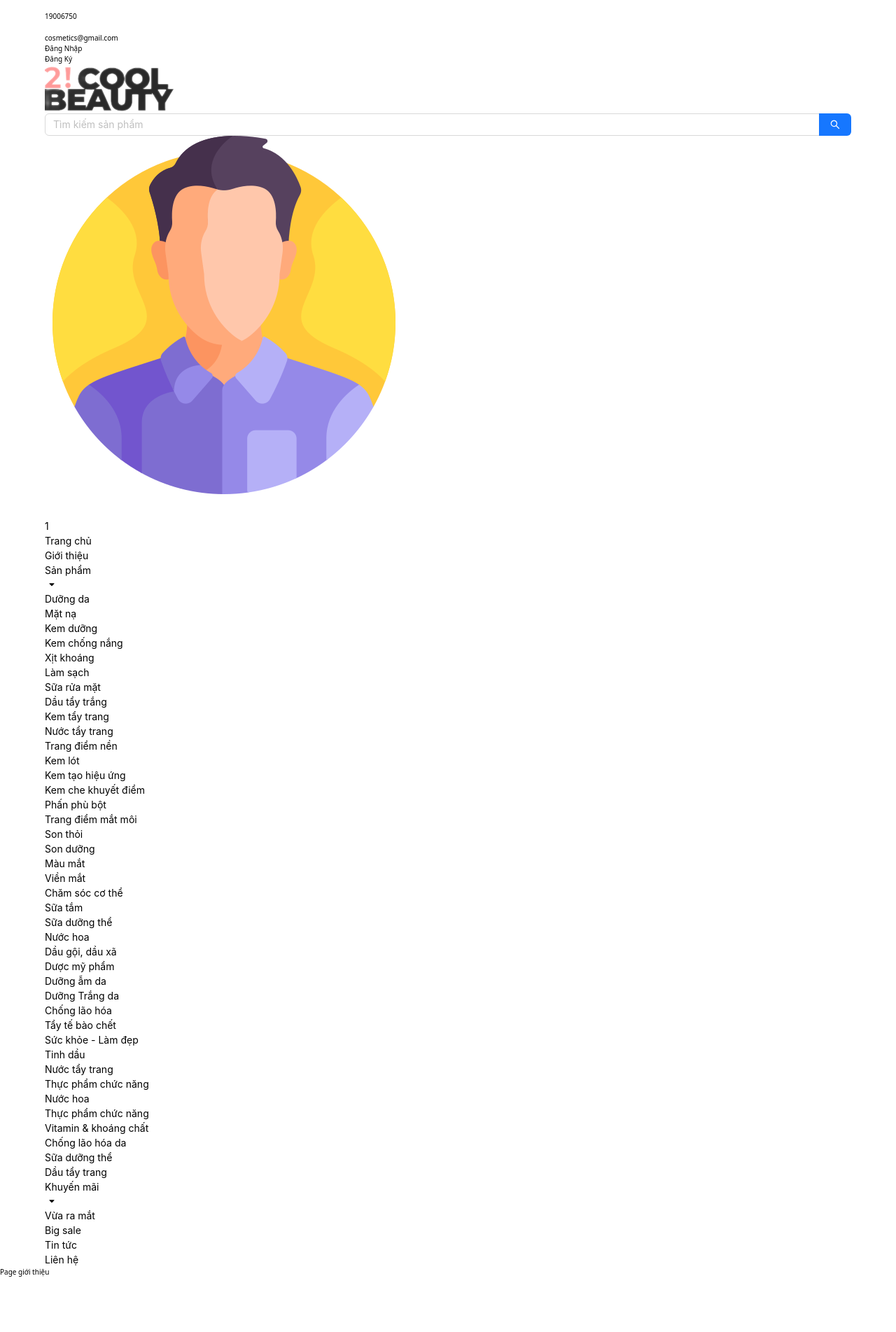
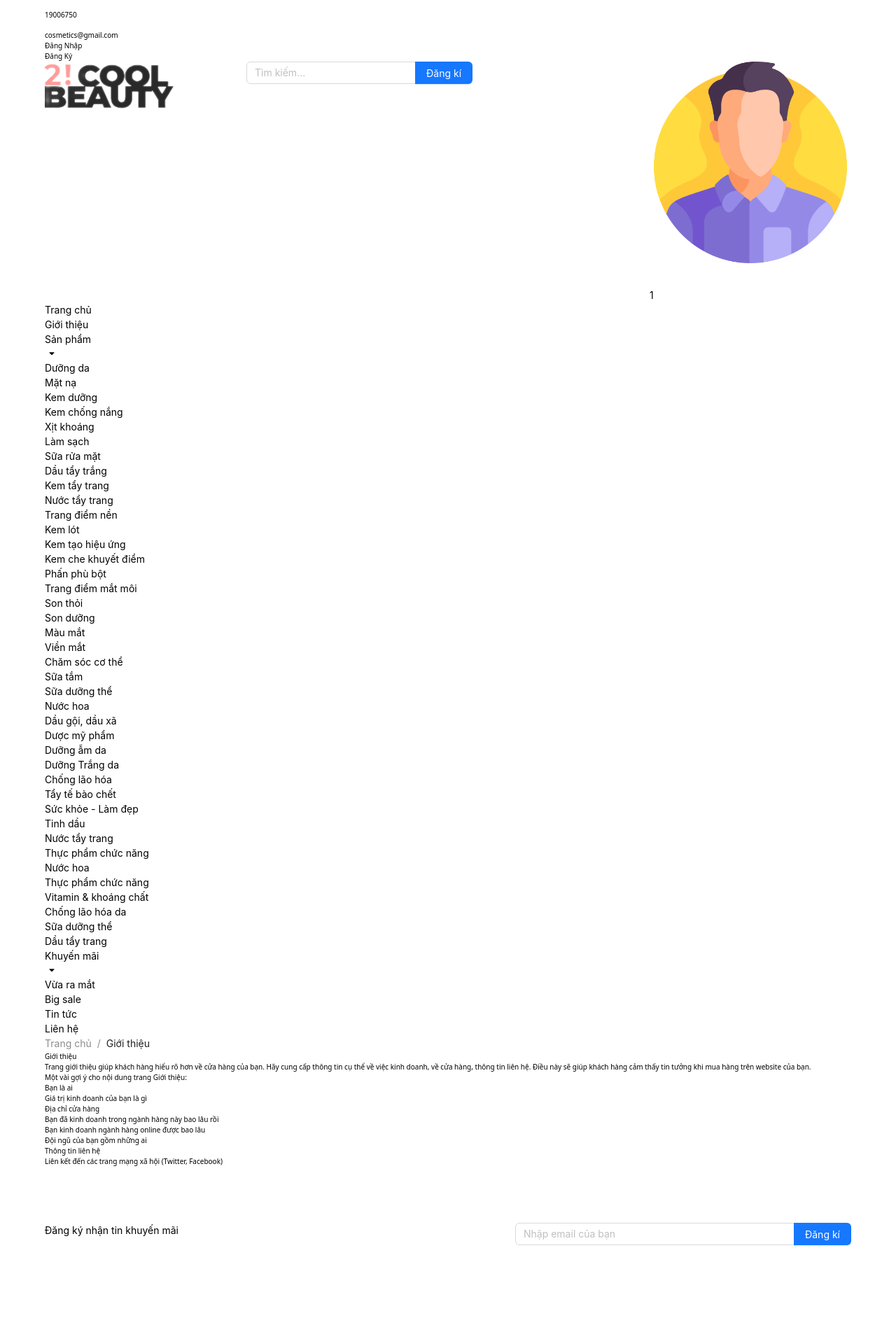
Before and after one commit to truongleminhnghia/FE-cosmetics-project, a React (Vite) app: page /gioi-thieu in a window 1280 px wide. Shown: the top 1903 px of the page at 70% size. Built offline with nearby package versions, Linux system fonts and the light colour scheme; some icons are missing.

Commit message:
add breadcrum, intro

```diff
--- a/src/assets/css/main.css
+++ b/src/assets/css/main.css
@@ -11,7 +11,7 @@
 
 html {
     font-size: 62.5%;
-    /* Tương đương 10px */
+    /* Tương đương 16px */
 }
 
 .hover-ff9897:hover {
--- /dev/null
+++ b/src/components/navigations/Breadcrumb/BreadcrumbComponent.jsx
@@ -0,0 +1,13 @@
+import React from 'react'
+import { Breadcrumb } from 'antd';
+const BreadcrumbComponent = (props) => {
+  const { items } = props;
+
+  return (
+    <Breadcrumb className='text-[12px] my-[8px]'
+      items={items}
+    />
+  )
+}
+
+export default BreadcrumbComponent
--- a/src/components/ui/Header1.jsx
+++ b/src/components/ui/Header1.jsx
@@ -1,33 +1,49 @@
-import { Row } from 'antd'
+import { Col, Row } from 'antd'
 import React from 'react'
 import Logo from '../../assets/images/logo/logo_v1.png';
 import Avatar from '../../assets/images/images/avatar-default-man.png';
-import { Input, Space } from 'antd';
+// import { Input, Space } from 'antd';
 import { Icon } from '@iconify/react/dist/iconify.js';
+import { Link } from 'react-router-dom';
+import { Button, Input, Space } from 'antd';
 const { Search } = Input;
 const Header1 = () => {
   return (
     <header className='bg-[#fff3f3] py-7'>
       <div className="container">
-        <Row className='w-full justify-between items-center'>
-          <div className="logo-header">
-            <img src={Logo} alt="" className='h-[70px] w-[200px]' />
-          </div>
+        <Row className='w-full  items-center'>
+          <Col span='6' className="logo-header">
+            <Link to={"/"}>
+              <img src={Logo} alt="" className='h-[70px] w-[200px]' />
+            </Link>
+          </Col>
           {/* <Search placeholder="input search text" onSearch={onSearch} enterButton /> */}
+          <Col span={'10'}>
+            <Space.Compact className=' w-full'
+            >
+              <Input
+                placeholder="Tìm kiếm..."
+                className='rounded-full border-[#ff9897] hover:border-[#ff9897]
+                                        outline-none focus-within:outline-none focus:ring-0 focus:border-[#ff9897]' />
+              <Button
+                type="primary"
+                className='bg-[#ff9897] shadow-none border-[#ff9897] rounded-full
+                                                        hover:!text-[#ff9897] hover:!bg-white'
+              >
+                Đăng kí
+              </Button>
+            </Space.Compact>
+          </Col>
 
-          <Search
-            placeholder="Tìm kiếm sản phẩm"
-            enterButton
-            className="block w-[596px] "
-          />
-
-          <div className='inline-flex'>
-            <img src={Avatar} alt="" className='h-[35px] w-[35px] mr-[25px]' />
-            <div className='relative'>
-              <Icon icon="emojione-monotone:shopping-cart" width="35" height="35" />
-              <span className='absolute text-xs text-red-500 bg-white rounded-full px-2 py-1 top-[-8px] right-[-10px]'>1</span>
+          <Col span={6} offset={2} className='float-right'>
+            <div className='inline-flex float-right'>
+              <img src={Avatar} alt="" className='h-[35px] w-[35px] mr-[25px]' />
+              <div className='relative'>
+                <Icon icon="emojione-monotone:shopping-cart" width="35" height="35" />
+                <span className='absolute text-[12px] text-red-500 bg-white rounded-full px-2 py-1 top-[-8px] right-[-10px]'>1</span>
+              </div>
             </div>
-          </div>
+          </Col>
         </Row>
       </div>
     </header>
--- a/src/components/ui/TopHeader.jsx
+++ b/src/components/ui/TopHeader.jsx
@@ -9,15 +9,15 @@ const TopHeader = () => {
         <div className="flex justify-between items-center">
           {/* Left Section */}
           <div className="flex space-x-6">
-            <a href="#" className="flex items-center text-sm text-gray-700 hover-ff9897">
+            <a href="#" className="flex items-center text-[12px] text-gray-700 hover-ff9897">
               <span className="w-8 h-8 flex items-center justify-center rounded-full border border-[#ff9897] mr-2">
-                <Icon icon="mdi-light:phone" width="16" height="16" />
+                <Icon icon="mdi-light:phone" width="14" height="14" />
               </span>
               <span>19006750</span>
             </a>
-            <a href="#" className="flex items-center text-sm text-gray-700 hover-ff9897">
+            <a href="#" className="flex items-center text-[12px] text-gray-700 hover-ff9897">
               <span className="w-8 h-8 flex items-center justify-center rounded-full border border-[#ff9897] mr-2">
-                <Icon icon="mdi-light:email" width="16" height="16" />
+                <Icon icon="mdi-light:email" width="14" height="14" />
               </span>
               <span>cosmetics@gmail.com</span>
             </a>
@@ -25,8 +25,8 @@ const TopHeader = () => {
 
           {/* Right Section */}
           <div className="flex space-x-4">
-            <p className="text-sm text-gray-700 cursor-pointer hover:text-gray-900">Đăng Nhập</p>
-            <p className="text-sm text-gray-700 cursor-pointer hover:text-gray-900">Đăng Ký</p>
+            <p className="text-[12px] text-gray-700 cursor-pointer hover:text-gray-900">Đăng Nhập</p>
+            <p className="text-[12px] text-gray-700 cursor-pointer hover:text-gray-900">Đăng Ký</p>
           </div>
         </div>
       </div>
--- a/src/pages/introduce/Introduce.jsx
+++ b/src/pages/introduce/Introduce.jsx
@@ -1,8 +1,48 @@
 import React from 'react'
+import BreadcrumbComponent from '../../components/navigations/Breadcrumb/BreadcrumbComponent'
 
 const Introduce = () => {
+  const breadcrumbItems = [
+    { title: 'Trang chủ', href: '/' },
+    { title: 'Giới thiệu' }
+  ];
   return (
-    <div>Page giới thiệu</div>
+    <div className='mb-4'>
+      <div className='container'>
+        <BreadcrumbComponent items={breadcrumbItems} />
+      </div>
+      <div className='container'>
+        <h1
+          className='text-[28px] font-bold text-black my-[20px] leading-normal uppercase'
+        >
+          Giới thiệu
+        </h1>
+        <p className='text-[16px] text-[#333] font-normal leading-normal my-[12px]'>
+          Trang giới thiệu giúp khách hàng hiểu rõ hơn về cửa hàng của bạn.
+          Hãy cung cấp thông tin cụ thể về việc kinh doanh, về cửa hàng, thông tin liên hệ.
+          Điều này sẽ giúp khách hàng cảm thấy tin tưởng khi mua hàng trên website của bạn.
+        </p>
+        <ul className='w-full '>
+          <h3
+            className='text-[18px] font-bold text-black my-[8px] leading-normal uppercase'
+          >
+            Một vài gợi ý cho nội dung trang Giới thiệu:
+          </h3>
+          <li
+            className='text-[16px] font-normal text-[#333] my-[8px] leading-normal list-disc ml-[20px]'
+          >
+            Bạn là ai
+          </li>
+          <li className='text-[16px] font-normal text-[#333] my-[8px] leading-normal list-disc ml-[20px]' >Giá trị kinh doanh của bạn là gì</li>
+          <li className='text-[16px] font-normal text-[#333] my-[8px] leading-normal list-disc ml-[20px]' >Địa chỉ cửa hàng</li>
+          <li className='text-[16px] font-normal text-[#333] my-[8px] leading-normal list-disc ml-[20px]'>Bạn đã kinh doanh trong ngành hàng này bao lâu rồi</li>
+          <li className='text-[16px] font-normal text-[#333] my-[8px] leading-normal list-disc ml-[20px]' >Bạn kinh doanh ngành hàng online được bao lâu</li>
+          <li className='text-[16px] font-normal text-[#333] my-[8px] leading-normal list-disc ml-[20px]' >Đội ngũ của bạn gồm những ai</li>
+          <li className='text-[16px] font-normal text-[#333] my-[8px] leading-normal list-disc ml-[20px]' >Thông tin liên hệ</li>
+          <li className='text-[16px] font-normal text-[#333] my-[8px] leading-normal list-disc ml-[20px]' >Liên kết đến các trang mạng xã hội (Twitter, Facebook)</li>
+        </ul>
+      </div>
+    </div>
   )
 }
 
```
